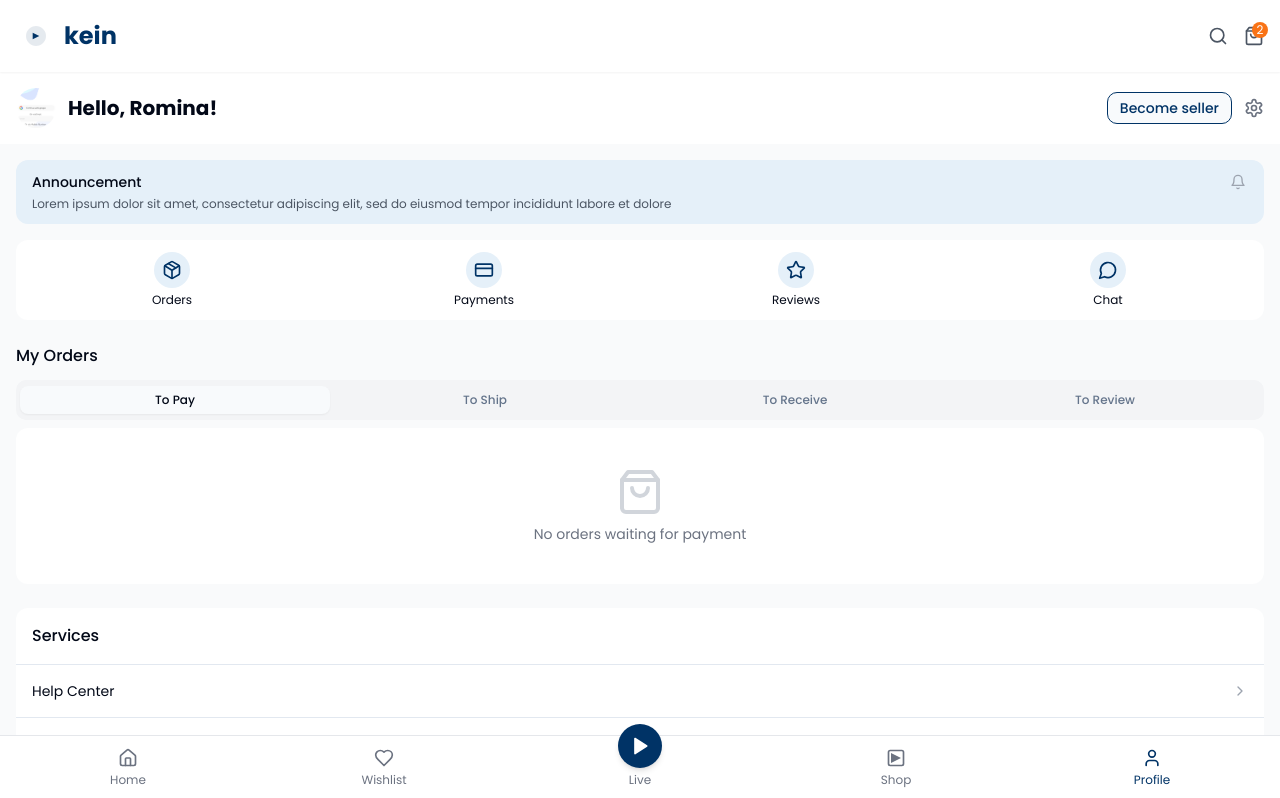
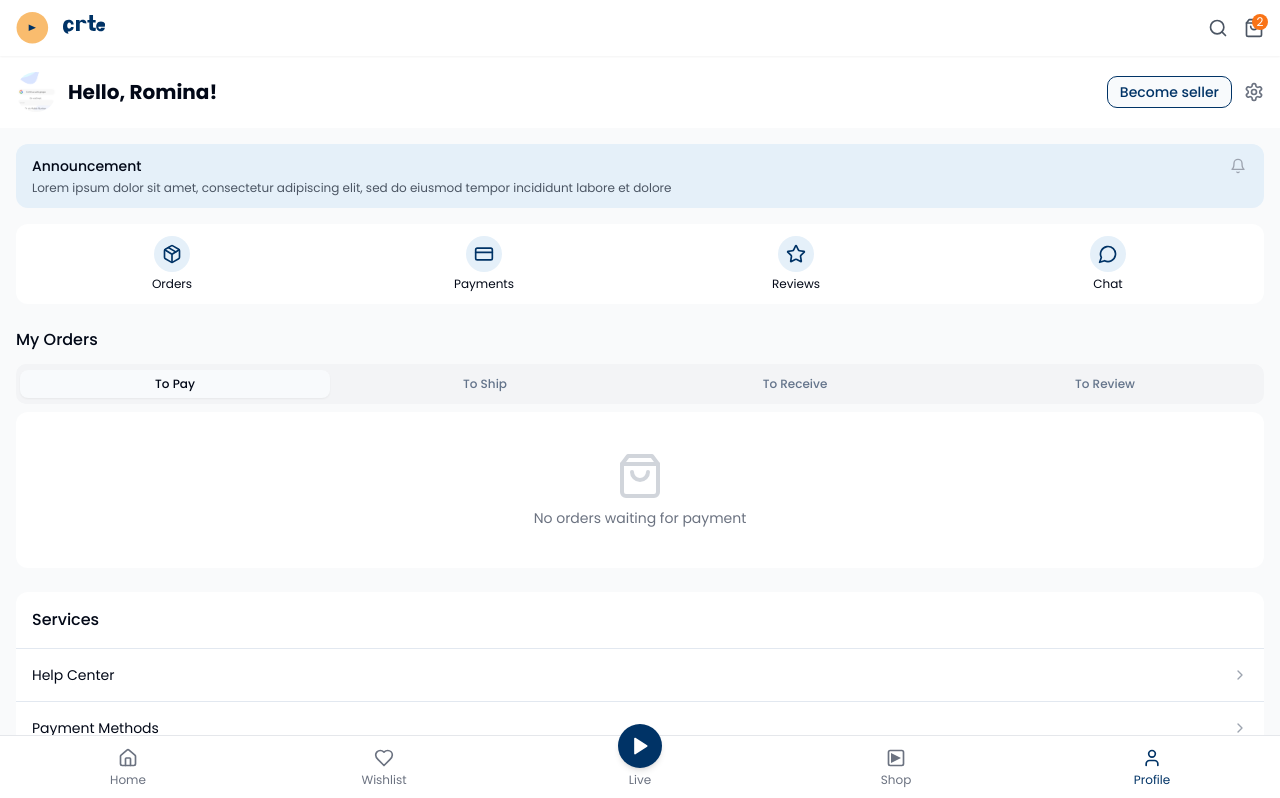
Before and after one commit to itsmahesh99/shopstream-go-live, a React (Vite) app: page /profile in a window 1280 px wide. Shown: the top 798 px of the page. Built offline with nearby package versions, Linux system fonts and the light colour scheme.

Commit message:
Refactor: Replace logos with new assets
Replaced the Kein logo assets across the application based on the Figma design.

```diff
--- a/src/components/common/KeinLogo.tsx
+++ b/src/components/common/KeinLogo.tsx
@@ -3,10 +3,40 @@ import React from "react";
 
 interface KeinLogoProps {
   className?: string;
-  variant?: "full" | "icon";
+  variant?: "full" | "icon" | "logo1" | "logo2";
 }
 
 const KeinLogo: React.FC<KeinLogoProps> = ({ className = "", variant = "full" }) => {
+  // Logo 1 - Rectangular logo with "kein" text and circular play button
+  if (variant === "logo1") {
+    return (
+      <div className={`flex items-center ${className}`}>
+        <svg width="89" height="32" viewBox="0 0 89 32" fill="none" xmlns="http://www.w3.org/2000/svg">
+          <rect width="89" height="31.5556" fill="white"/>
+          <path d="M32.1443 15.7778C32.1443 24.4972 25.0748 31.5556 16.3332 31.5556C7.59167 31.5556 0.522217 24.4972 0.522217 15.7778C0.522217 7.05836 7.59167 0 16.3332 0C25.0748 0 32.1443 7.05836 32.1443 15.7778Z" fill="#F9BC6E"/>
+          <path d="M19.9556 15.7778L12.7113 12.6222V18.9333L19.9556 15.7778Z" fill="#003366"/>
+          <path d="M52.5446 21.6889C51.4095 21.6889 50.411 21.3967 49.5491 20.8122C48.6872 20.2278 48.0484 19.4 47.6328 18.3289C47.217 17.2578 47.0091 16.0578 47.0091 14.7289C47.0091 13.3289 47.2282 12.1 47.6664 11.0422C48.1046 9.98445 48.7658 9.16889 49.6501 8.59556C50.5344 8.00223 51.5442 7.70556 52.6795 7.70556C53.3745 7.70556 54.0246 7.82667 54.63 8.06889C55.2355 8.31112 55.7626 8.65115 56.2114 9.089C56.6603 9.51 57.0089 10.0011 57.2571 10.5622C57.5051 11.1236 57.6291 11.7422 57.6291 12.4178H54.9446C54.9446 11.8211 54.8098 11.3556 54.5393 11.0211C54.2698 10.6867 53.878 10.5189 53.3632 10.5189C52.9251 10.5189 52.5446 10.6378 52.2201 10.8756C51.8957 11.1133 51.6515 11.4578 51.4881 11.9089C51.3247 12.36 51.2447 12.9 51.238 13.5289C51.2447 14.2045 51.3247 14.7578 51.4773 15.1889C51.6303 15.62 51.8624 15.9478 52.1735 16.1722C52.4847 16.3967 52.8831 16.5089 53.3632 16.5089C53.6743 16.5089 53.9468 16.4533 54.1788 16.3422C54.4111 16.2311 54.5948 16.0656 54.73 15.8456C54.865 15.6256 54.9334 15.3578 54.9334 15.0422H57.6179C57.6179 15.7467 57.4794 16.3856 57.2024 16.9589C56.9256 17.5322 56.5272 17.9989 56.0067 18.3589C55.4864 18.7189 54.8594 18.9856 54.127 19.1589C53.3943 19.3322 52.6005 19.4189 51.7452 19.4189L52.5446 21.6889Z" fill="#003366"/>
+          <path d="M66.9778 11.0867C66.8682 10.7222 66.691 10.44 66.4361 10.24C66.1811 10.04 65.8506 9.94 65.4456 9.94C64.9008 9.94 64.4779 10.12 64.177 10.48C63.8763 10.84 63.7257 11.3733 63.7257 12.08V18.8889H59.9958V7.91556H63.5705V9.64444C63.9213 9.04889 64.3694 8.59556 64.9142 8.28445C65.4591 7.97334 66.087 7.81778 66.798 7.81778C67.6162 7.81778 68.2906 7.96667 68.8207 8.26445C69.3508 8.56222 69.7487 8.98889 70.0193 9.54445C70.29 10.1 70.4261 10.7467 70.4261 11.4844L66.9778 11.0867Z" fill="#003366"/>
+          <path d="M73.1693 3.02222H77.0305V7.91556H79.6479V10.5733H77.0305V14.3111C77.0305 14.72 77.0765 15.0378 77.1687 15.2644C77.2611 15.4911 77.4171 15.6489 77.6369 15.7378C77.8567 15.8267 78.1575 15.8711 78.5403 15.8711C78.7523 15.8711 78.9723 15.8667 79.2001 15.8578C79.4281 15.8489 79.6179 15.8311 79.7695 15.8044V18.7556C79.4766 18.8222 79.1449 18.8756 78.7743 18.9156C78.4039 18.9556 78.0295 18.9756 77.6527 18.9756C76.6855 18.9756 75.8832 18.84 75.2451 18.5689C74.6078 18.2978 74.1362 17.88 73.8303 17.3156C73.5245 16.7511 73.3716 16.0267 73.3716 15.1422V10.5733H71.4222V7.91556H73.3716V3.02222H73.1693Z" fill="#003366"/>
+          <path d="M88.9332 13.3733C88.9332 13.8267 88.9016 14.2711 88.8389 14.7067H82.4218C82.4451 15.3733 82.5802 15.88 82.8279 16.2267C83.0759 16.5733 83.4272 16.7467 83.8831 16.7467C84.2187 16.7467 84.4978 16.6578 84.7219 16.48C84.946 16.3022 85.0788 16.0578 85.1221 15.7467H88.8389C88.8086 16.3422 88.6378 16.9067 88.3256 17.44C88.0137 17.9733 87.572 18.4089 87.0002 18.7467C86.4288 19.0844 85.7449 19.2533 84.9501 19.2533C84.0065 19.2533 83.1799 19.0578 82.4704 18.6667C81.7612 18.2756 81.2043 17.7111 80.8005 16.9733C80.3967 16.2356 80.1954 15.3644 80.1954 14.36C80.1954 13.3556 80.4 12.4844 80.8086 11.7467C81.2188 11.0089 81.7807 10.4444 82.4975 10.0533C83.2139 9.66222 84.0372 9.46667 84.968 9.46667C85.8745 9.46667 86.6737 9.65333 87.3651 10.0267C88.0573 10.4 88.6013 10.9422 88.998 11.6533C89.3949 12.3644 89.5949 13.1956 89.6 14.1467L88.9332 13.3733Z" fill="#003366"/>
+        </svg>
+      </div>
+    );
+  }
+
+  // Logo 2 - Square logo with circular play button
+  if (variant === "logo2") {
+    return (
+      <div className={`flex items-center justify-center ${className}`}>
+        <svg width="117" height="117" viewBox="0 0 117 117" fill="none" xmlns="http://www.w3.org/2000/svg">
+          <path d="M58.5 117C90.7924 117 117 90.7924 117 58.5C117 26.2076 90.7924 0 58.5 0C26.2076 0 0 26.2076 0 58.5C0 90.7924 26.2076 117 58.5 117Z" fill="#F9BC6E"/>
+          <path d="M73.125 58.5L43.875 43.875V73.125L73.125 58.5Z" fill="#003366"/>
+        </svg>
+      </div>
+    );
+  }
+
+  // Maintain the original icon variant for backwards compatibility
   if (variant === "icon") {
     return (
       <div className={`flex items-center justify-center ${className}`}>
@@ -19,6 +49,7 @@ const KeinLogo: React.FC<KeinLogoProps> = ({ className = "", variant = "full" })
     );
   }
 
+  // Default full variant remains for backwards compatibility
   return (
     <div className={`flex items-center ${className}`}>
       <div className="flex items-center">
--- a/src/components/layout/Navbar.tsx
+++ b/src/components/layout/Navbar.tsx
@@ -10,7 +10,7 @@ const Navbar = () => {
       <div className="container mx-auto px-4 py-3 flex items-center justify-between">
         <div className="flex items-center">
           <Link to="/home" className="mr-4">
-            <KeinLogo className="h-12" />
+            <KeinLogo variant="logo1" className="h-8" />
           </Link>
         </div>
 
--- a/src/pages/WelcomePage.tsx
+++ b/src/pages/WelcomePage.tsx
@@ -9,7 +9,7 @@ const WelcomePage = () => {
     <div className="min-h-screen flex flex-col items-center justify-center bg-white px-4">
       <div className="w-full max-w-md flex flex-col items-center">
         <div className="flex flex-col items-center justify-center mb-16">
-          <KeinLogo className="h-20" />
+          <KeinLogo variant="logo2" className="h-28 w-28 mb-4" />
           <h1 className="text-5xl font-bold text-gray-900 mt-6">welcome!</h1>
           <p className="text-gray-600 mt-2 text-lg">Shop Live, buy Instant!</p>
         </div>
```
